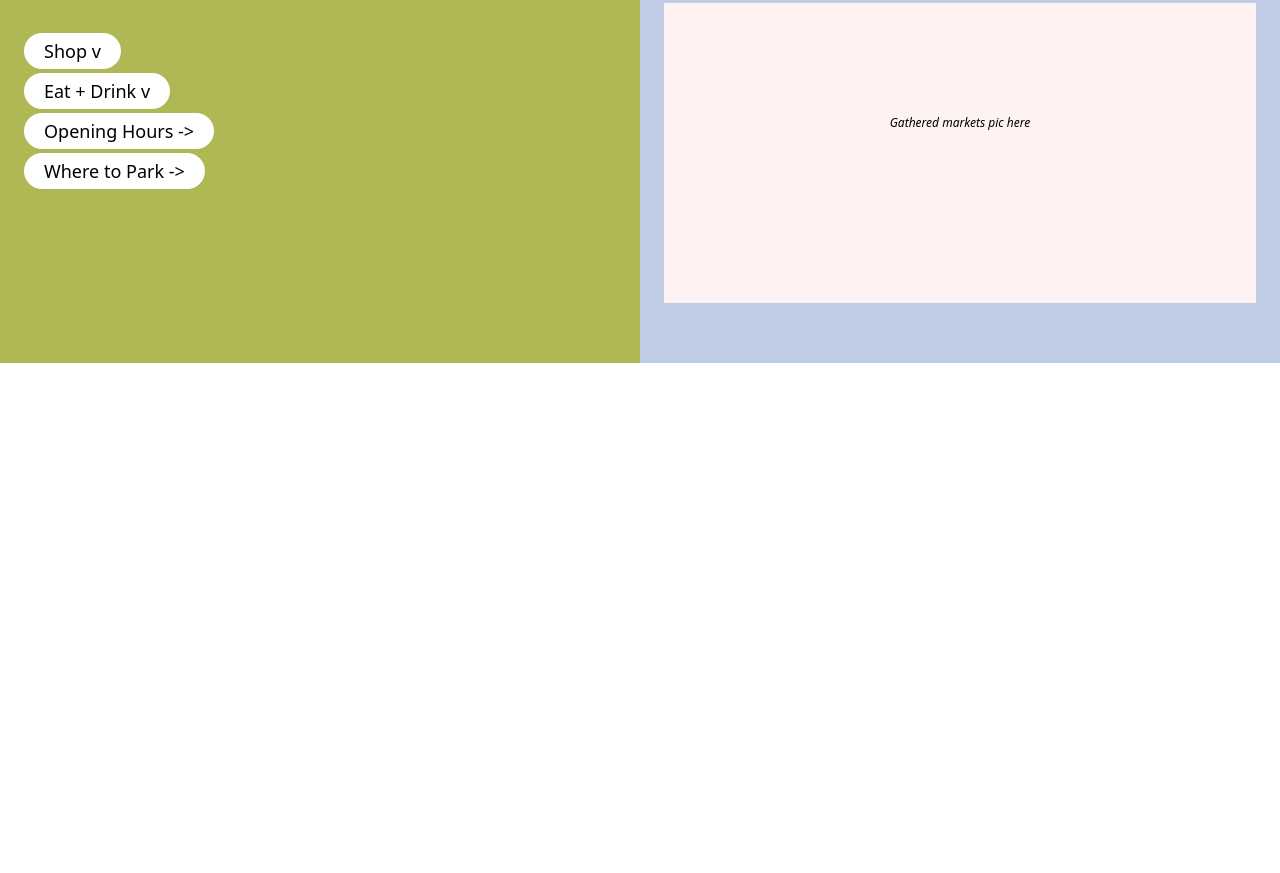
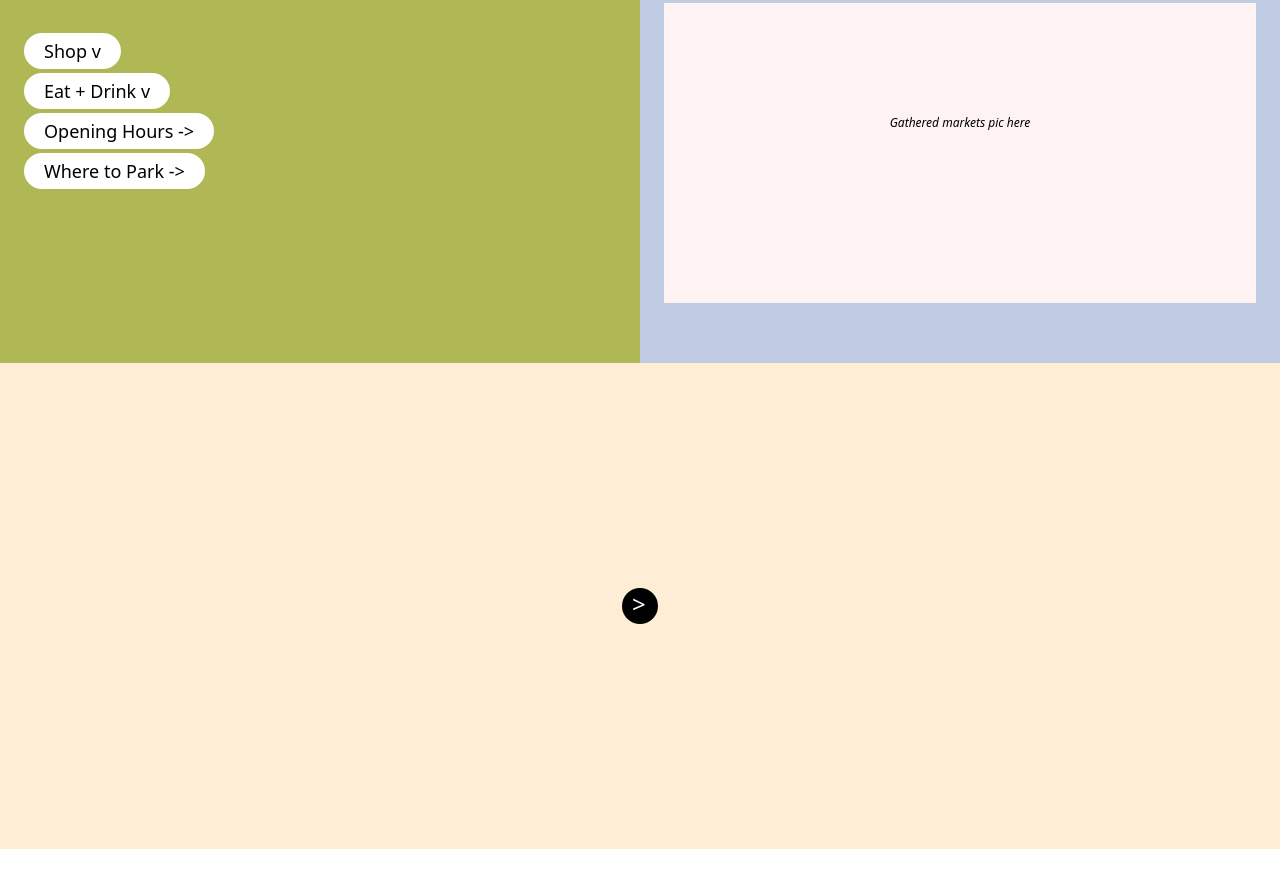
Before and after one commit to GreyMilton/tailwind-practice-rundle, a website: page src/index.html in a window 1280 px wide. Shown: the part 319-1192 px from the top of the page. Before the commit the page ends 800 px from the top, so only its background shows below. Drawn offline with Linux system fonts and the light colour scheme.

Commit message:
style video section simply

```diff
--- a/src/index.html
+++ b/src/index.html
@@ -68,7 +68,9 @@
       </section>
     </div>
     <!-- Video -->
-    <section></section>
+    <section class="flex justify-center items-center w-full h-[38vw] bg-orange-100">
+      <div class="rounded-full text-2xl pl-2.5 h-9 w-9 bg-black text-white">></div>
+    </section>
     <div>
       <!-- Shop the Gift Guide -->
       <section></section>
```
Also changed, not shown: dist/output.css.
